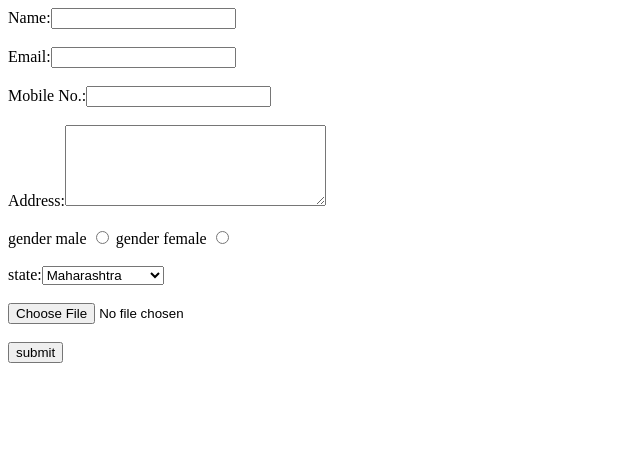
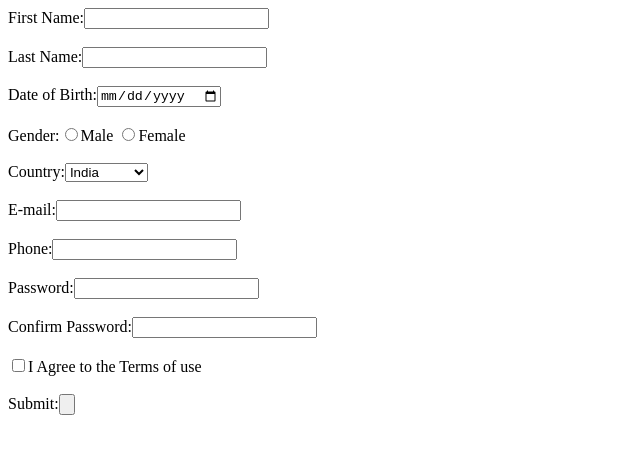
Before and after one commit to sahildhole09/html, a plain HTML site: page index.html in a window 1280 px wide. Shown: the whole page, without its empty margins (0-640 px from the left). Drawn offline with Linux system fonts and the light colour scheme.

Commit message:
Add files via upload
my 2nd form in html

```diff
--- a/index.html
+++ b/index.html
@@ -8,54 +8,64 @@
 <body>
     <form action="backend.php">
         <div>
-            Name:<input type="" name="" id=""required>
+            First Name:<input type="text" name="" id="" required>
         </div>
         <br>
 
         <div>
-            Email:<input type="email" id="" required>
+            Last Name:<input type="text" name="" id="">
         </div>
         <br>
 
         <div>
-            Mobile No.:<input type="number" id="">
+            Date of Birth:<input type="date" name="" id="">
         </div>
         <br>
 
         <div>
-            Address:<Textarea rows="5" cols="30">
-            </Textarea>
+            Gender:<input type="radio" name="Male" id="">Male
+            <input type="radio" name="Female" id="">Female <br>
         </div>
         <br>
 
         <div>
-            gender male <input type="radio" name="" id="">
-            gender female <input type="radio" name="" id="">
-        </div>
-        <br>
-
-        <div>
-            state:<select name="" id="">
-                <option value="">Maharashtra</option>
-                <option value="">Rajastan</option>
-                <option value="">Uttar Pradesh</option>
-                <option value="">madhya pradesh</option>
+            Country:<select name="country" id="">
+                <option value="">India</option>
+                <option value="">Australia</option>
+                <option value="">Singapore</option>
             </select>
         </div>
         <br>
 
         <div>
-            <input type="file" name="" id="">
+            E-mail:<input type="email" name="email" id="" required>
         </div>
         <br>
 
         <div>
-            <input type="submit" value="submit">
+            Phone:<input type="number" name="" id="">
         </div>
+        <br>
 
+        <div>
+            Password:<input type="password" name="" id="">
+        </div>
+        <br>
 
+        <div>
+           Confirm Password:<input type="password" name="" id="">
+        </div>
+        <br>
 
+        <div>
+            <input type="checkbox" name="" id="">I Agree to the Terms of use
+        </div>
+        <br>
 
+        <div>
+            Submit:<input type="submit" value="">
+        </div>
+        <br>
 
     </form>
 </body>
```
